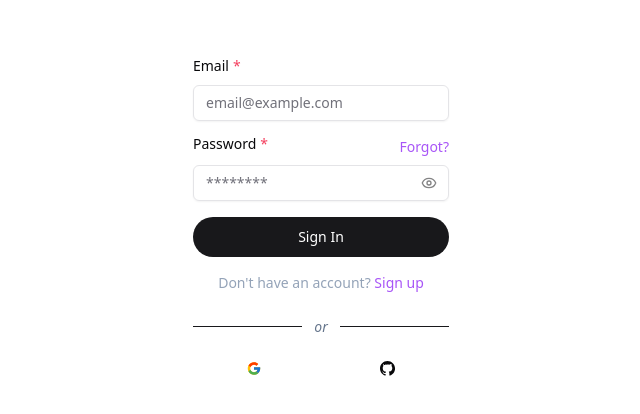
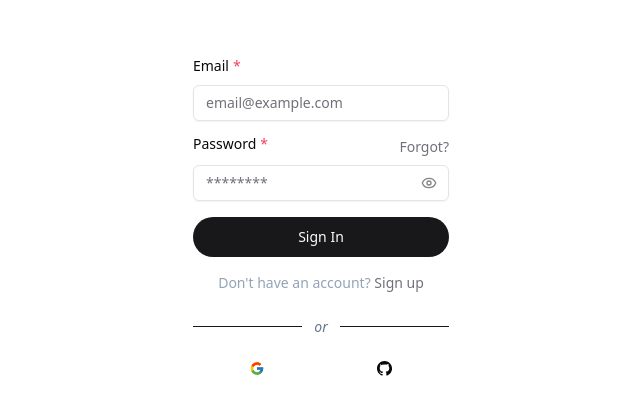
Before and after one commit to Shironex/next-starter, a Next.js app: page /sign-in in a window 1280 px wide. Shown: the part 186-600 px from the top of the page, without its empty margins (319-959 px from the left). Built offline with nearby package versions, Linux system fonts and the light colour scheme.

Commit message:
refactor: rename LoginForm to SignInForm and update styling for consistency

```diff
--- a/src/app/(auth)/sign-in/sign-in-form.tsx
+++ b/src/app/(auth)/sign-in/sign-in-form.tsx
@@ -3,7 +3,6 @@
 import Link from 'next/link'
 
 import { zodResolver } from '@hookform/resolvers/zod'
-import { KeyRoundIcon } from 'lucide-react'
 import { useForm } from 'react-hook-form'
 
 import {
@@ -24,7 +23,7 @@ import { redirects } from '@/lib/constants'
 
 import { LoginSchema, loginSchema } from './validation'
 
-const LoginForm = () => {
+const SignInForm = () => {
   const form = useForm<LoginSchema>({
     resolver: zodResolver(loginSchema),
     defaultValues: {
@@ -78,7 +77,7 @@ const LoginForm = () => {
                   </FormLabel>
                   <Link
                     data-cy="forgot-password-link"
-                    className="ml-2 text-sm font-medium text-purple-500 transition duration-150 ease-in-out hover:text-purple-400"
+                    className="ml-2 text-sm font-medium text-muted-foreground transition duration-150 ease-in-out hover:text-primary"
                     href={redirects.toForgotPassword}
                   >
                     Forgot?
@@ -102,11 +101,7 @@ const LoginForm = () => {
             disabled={false}
             loading={false}
             variant={'expandIcon'}
-            iconprops={{
-              iconPlacement: 'right',
-              Icon: KeyRoundIcon,
-            }}
-            className="w-full rounded-full text-white"
+            className="w-full rounded-full"
             data-cy="login-btn"
           >
             Sign In
@@ -117,7 +112,7 @@ const LoginForm = () => {
         <div className="text-sm text-slate-400">
           Don&apos;t have an account?{' '}
           <Link
-            className="font-medium text-purple-500 transition duration-150 ease-in-out hover:text-purple-400"
+            className="font-medium text-muted-foreground transition duration-150 ease-in-out hover:text-primary"
             href={redirects.toSignup}
           >
             Sign up
@@ -131,12 +126,12 @@ const LoginForm = () => {
         <div className="ml-3 grow border-t border-primary" aria-hidden="true" />
       </div>
       {/* Social login */}
-      <div className="flex space-x-3">
+      <div className="flex items-center justify-between space-x-3 px-14">
         <Link
           href={{
             pathname: '/api/login/google',
           }}
-          className="flex w-full items-center justify-center"
+          className="flex items-center justify-center"
         >
           <GoogleIcon />
         </Link>
@@ -144,7 +139,7 @@ const LoginForm = () => {
           href={{
             pathname: '/api/login/github',
           }}
-          className="flex w-full items-center justify-center"
+          className="flex items-center justify-center"
         >
           <GithubIcon />
         </Link>
@@ -153,4 +148,4 @@ const LoginForm = () => {
   )
 }
 
-export default LoginForm
+export default SignInForm
```
